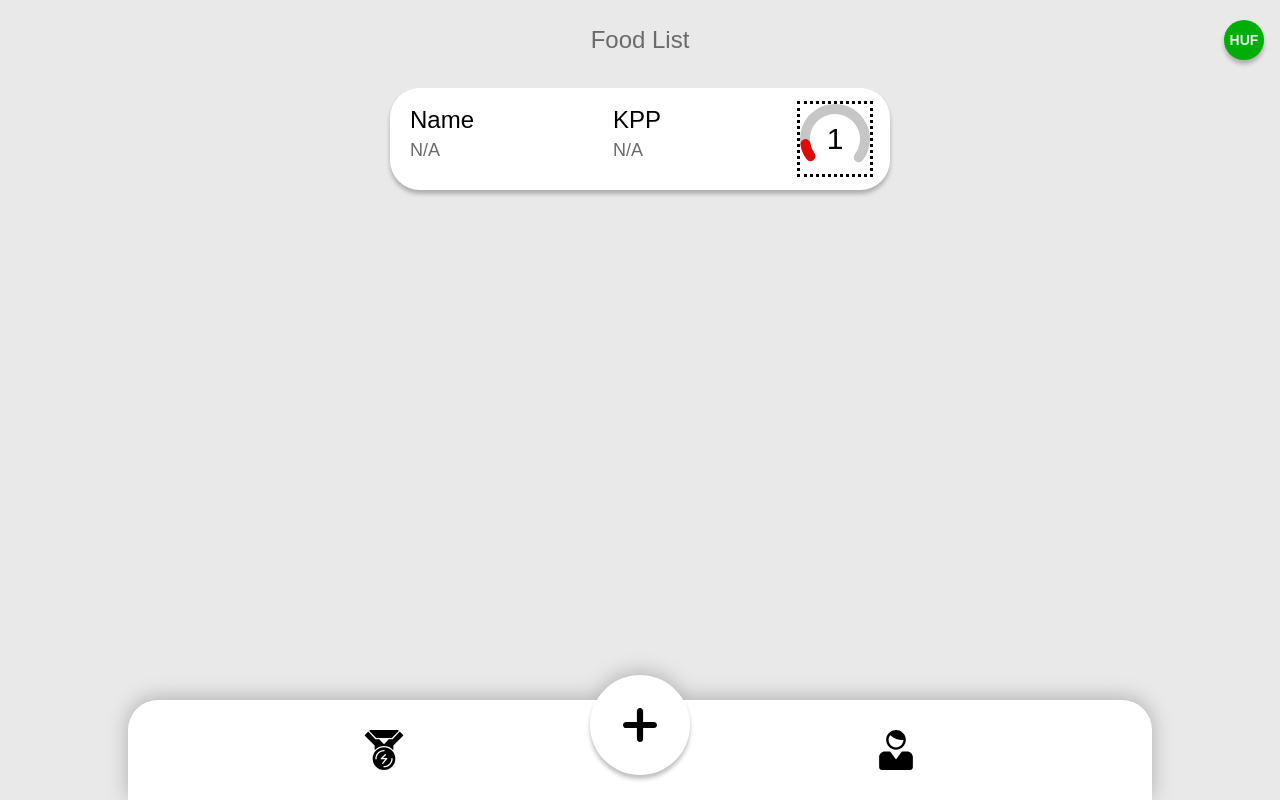
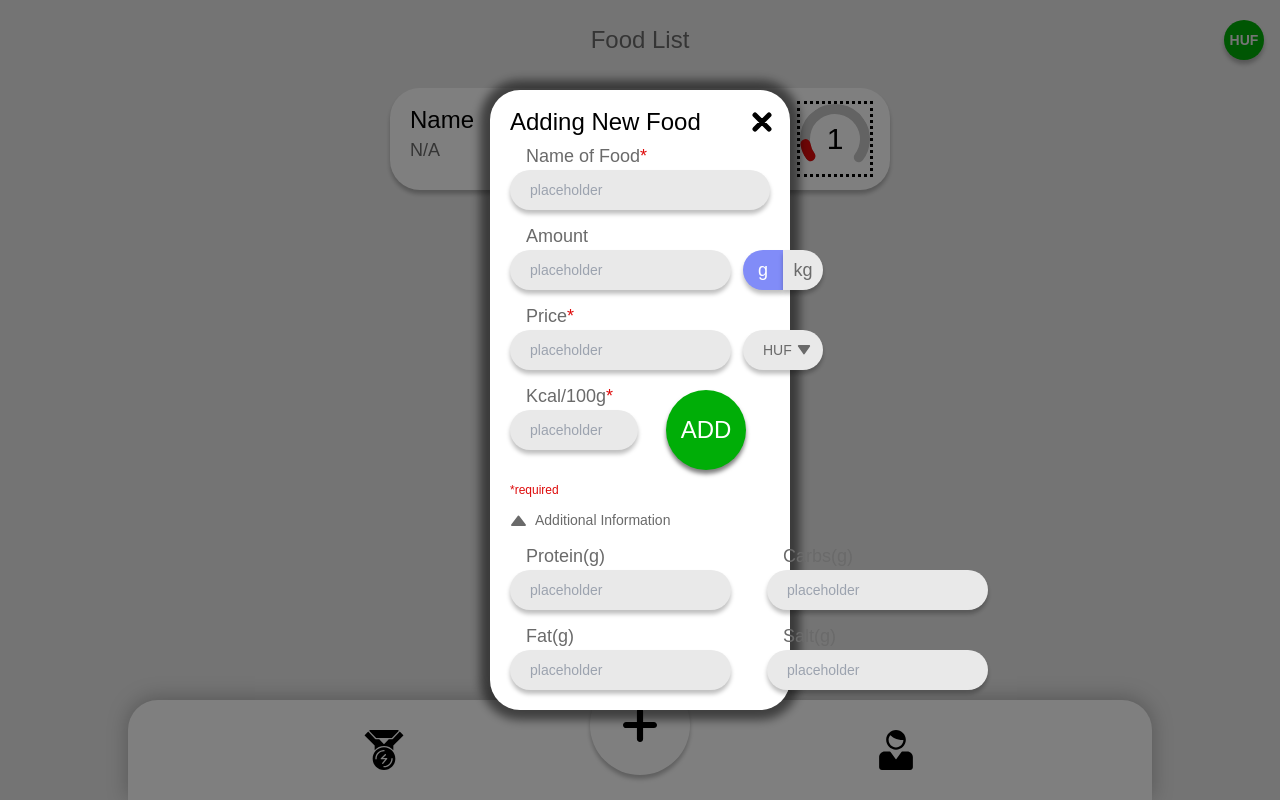
Before and after one commit to RakeMeUp/Kcal-Counter, a React (Create React App) app: page / in a window 1280 px wide. Built offline with nearby package versions, Linux system fonts and the light colour scheme.

Commit message:
working on adding items

```diff
--- a/src/comps/Input.jsx
+++ b/src/comps/Input.jsx
@@ -1,28 +1,45 @@
-import React from "react";
+import React, {useContext} from "react";
+import { TempItemContext } from "./addingModal";
 
 //reset inputs with form reset
 
 export default function Input(props) {
+  const { tempItem, setTempItem } = useContext(TempItemContext);
+
+  const handleInput = (e)=>{
+    if (props.value === ""){
+      return;
+    }
+    setTempItem(tempItem[props.value] = e.target.value);
+  }
+
+
   return (
-    <div>
-      <span className="ml-4 text-lg text-paletteGray">{props.title}</span>
+    <label className={`w-${props.width}`}>
+      <span className="ml-4 text-lg text-paletteGray">
+        {props.title}
+        {props.required && (
+          <span className="text-paletteRed">
+            *
+          </span>
+        )}
+
+      </span>
       <input
         type={props.type}
-        onChange={(e) => {
-          props.getState(e.target.value);
-        }}
-        className={`inputText h-10 w-${props.width}`}
+        onChange={(e)=>handleInput(e)}
+        className={`w-${props.width} inputText h-10 `}
         placeholder={props.placeholder}
         required={props.required}
       />
-    </div>
+    </label>
   );
 }
 
 Input.defaultProps = {
   title: "Title",
   type: "text",
-  valueState: "value",
+  value: "",
   width: "full",
   placeholder: "placeholder",
   required: false,
--- a/src/comps/addingModal.jsx
+++ b/src/comps/addingModal.jsx
@@ -10,7 +10,7 @@ import downArrow from "../img/downArrow.svg";
 import upArrow from "../img/upArrow.svg";
 import downArrowDouble from "../img/downArrowDouble.svg";
 
-export const itemAddedContext = createContext({
+export const TempItemContext = createContext({
   name: "Name",
   kpp: "N/A",
   amount: "N/A",
@@ -23,7 +23,19 @@ export const itemAddedContext = createContext({
 });
 
 export default function AddingModal() {
-  const [additionalIsOpen, setAdditionalIsOpen] = useState(false);
+  const [additionalIsOpen, setAdditionalIsOpen] = useState(true);
+  const [tempItem, setTempItem] = useState({
+	name: "Name",
+	kpp: "N/A",
+	amount: "N/A",
+	meter: 1,
+	additional: {
+	  protein: "N/A",
+	  carbs: "N/A",
+	  fat: "N/A",
+	  salt: "N/A",
+	},
+  });
   const { addModalIsOpen, setAddModalIsOpen } = useContext(ModalContext);
 
   const scrollToBottom = () => {
@@ -32,109 +44,73 @@ export default function AddingModal() {
 
 	return (
 		/* MODAL BACKGROUND */
-    <div
-      onClick={() => {
-        setAddModalIsOpen(!addModalIsOpen);
-      }}
-      className="modal-bg z-50"
-    >
+		<div onClick={() => { setAddModalIsOpen(!addModalIsOpen); }} className="modal-bg z-50">
 			{/* MODAL BODY */}
-      <div
-        onClick={(e) => {
-          e.stopPropagation();
-        }}
-        className="relative"
-      >
+			<div onClick={(e) => {e.stopPropagation();}}className="relative">
 				<div className={`relative modal-body pb-5 bg-white w-[300px] ${additionalIsOpen && "keyboardOpen:h-[80vh] keyboardOpen:overflow-scroll"}`}>
-          <div className="flex justify-between items-center pt-4 pl-5 pr-2">
-            {/* HEAD */}
+						{/* HEADER */}
+					<header className="flex justify-between items-center pt-3 pl-5 pr-2">
+						{/* TITLE */}
 						<div className="text-2xl font-medium">Adding New Food</div>
 						{/* CLOSE BUTTON */}
-            <button
-              onClick={() => {
-                setAddModalIsOpen(!addModalIsOpen);
-              }}
-              className="w-10 h-10 rounded-full flex justify-center items-center active:bg-paletteLightGray"
-            >
-              <img src={close} alt="exit" />
+						<button onClick={() => { setAddModalIsOpen(!addModalIsOpen); }} className="w-10 h-10 rounded-full flex justify-center items-center active:bg-paletteLightGray">
+							<img src={close} alt="exit" width={"20px"} />
 						</button>
-          </div>
+					</header>
 
 					{/* BODY */}
-          <form
-            /*             onSubmit={this.handleSubmit} */
-            className="px-5 flex flex-col gap-3"
-          >
-            {/* NAME OF FOOD */}
-            <label>
-              <Input />
-            </label>
+					<TempItemContext.Provider value={{tempItem, setTempItem}}>
+						<form className="px-5 flex flex-col gap-3">
+							<Input title="Name of Food" required="true" />
 
-            {/* AMOUNT */}
 							<label className="flex">
-              <Input />
+								<Input title="Amount" width="36" />
 								<AmountSwitch />
 							</label>
 
-            {/* PRICE */}
 							<label className="flex">
-              <Input />
-
-              {/* SELECT CURRENCY */}
+								<Input title="Price" width="36" required="true" />
 								<CurrencySelectList />
 							</label>
 
-            <div className="flex items-center">
+							<div className="flex">
 								{/* KCAL/100g */}
-              <label className="flex flex-col">
-                <Input />
-              </label>
+								<Input title="Kcal/100g" width="32" required="true" />
 
 								{/* SUBMIT BUTTON */}
-              <button type="submit" className="bg-paletteGreen figShadowBig rounded-full ml-11 w-52 h-20 text-2xl font-medium text-white active:shadow-none active:brightness-75">
+								<button type="submit" className="bg-paletteGreen ml-7 mt-2 figShadowBig rounded-full w-20 h-20 text-2xl font-medium text-white active:shadow-none active:brightness-75">
 									ADD
 								</button>
 							</div>
 
+							<span className="text-paletteRed text-xs">*required</span>
+
 							{/* Click for More */}
-            <div
-              onClick={() => {
-                setAdditionalIsOpen(!additionalIsOpen);
-              }}
-              className="mt-9 flex items-center"
-            >
+							<div onClick={() => { setAdditionalIsOpen(!additionalIsOpen); }} className="flex items-center">
 								<img id="arrow" src={additionalIsOpen ? upArrow : downArrow} alt="asd" className="mr-2" />
 								<span className="font-light text-sm text-paletteGray">Additional Information</span>
 							</div>
 
 							{additionalIsOpen && (
 							<>
-                <div className="flex">
+								<div className="flex gap-9">
 									{/* PROTEIN */}
-                  <label className="w-full flex flex-col items-center">
-                    <Input />
-                  </label>
-
+									<Input title="Protein(g)" width="28" />
 									{/* CARBS */}
-                  <label className="w-full flex flex-col items-center">
-                    <Input />
-                  </label>
+									<Input title="Carbs(g)" width="28" />
 								</div>
-                <div className="flex">
+								<div id="scrollHereBaka" className="flex gap-9">
 									{/* FAT */}
-                  <label className="w-full flex flex-col items-center">
-                    <Input />
-                  </label>
-
+									<Input title="Fat(g)" width="28" />
 									{/* SALT */}
-                  <label id="scrollHereBaka" className="w-full flex flex-col items-center mb-7">
-                    <Input />
-                  </label>
+									<Input title="Salt(g)" width="28" />
 								</div>
 							</>
 							)}
 						</form>
+					</TempItemContext.Provider>
 				</div>
+				{/* SCROLL DOWN OVERLAY */}
 				{additionalIsOpen && (
 				<div onClick={scrollToBottom} className="absolute hidden keyboardOpen:flex items-center justify-center left-0 right-0 bottom-0 h-10 rounded-b-[30px] gradientUp ">
 					<img src={downArrowDouble} width={"20px"} alt="scroll down" />
--- a/src/comps/navbar.jsx
+++ b/src/comps/navbar.jsx
@@ -8,7 +8,7 @@ import medal from "../img/medal.svg";
 export const ModalContext = createContext(false);
 
 export default function Navbar() {
-  const [addModalIsOpen, setAddModalIsOpen] = useState(false);
+  const [addModalIsOpen, setAddModalIsOpen] = useState(true);
 
   return (
     <>
--- a/src/newApp.jsx
+++ b/src/newApp.jsx
@@ -4,6 +4,7 @@ import CurrencyButton from "./comps/currencyButton.jsx";
 import Navbar from "./comps/navbar";
 
 export const CurrencyContext = createContext("HUF");
+export const listOfItemsContext = createContext([]);
 
 export default function App() {
   const [currentCurrency, setCurrentCurrency] = useState("HUF");
```
Lines whose indentation alone changed are shown as unchanged.
